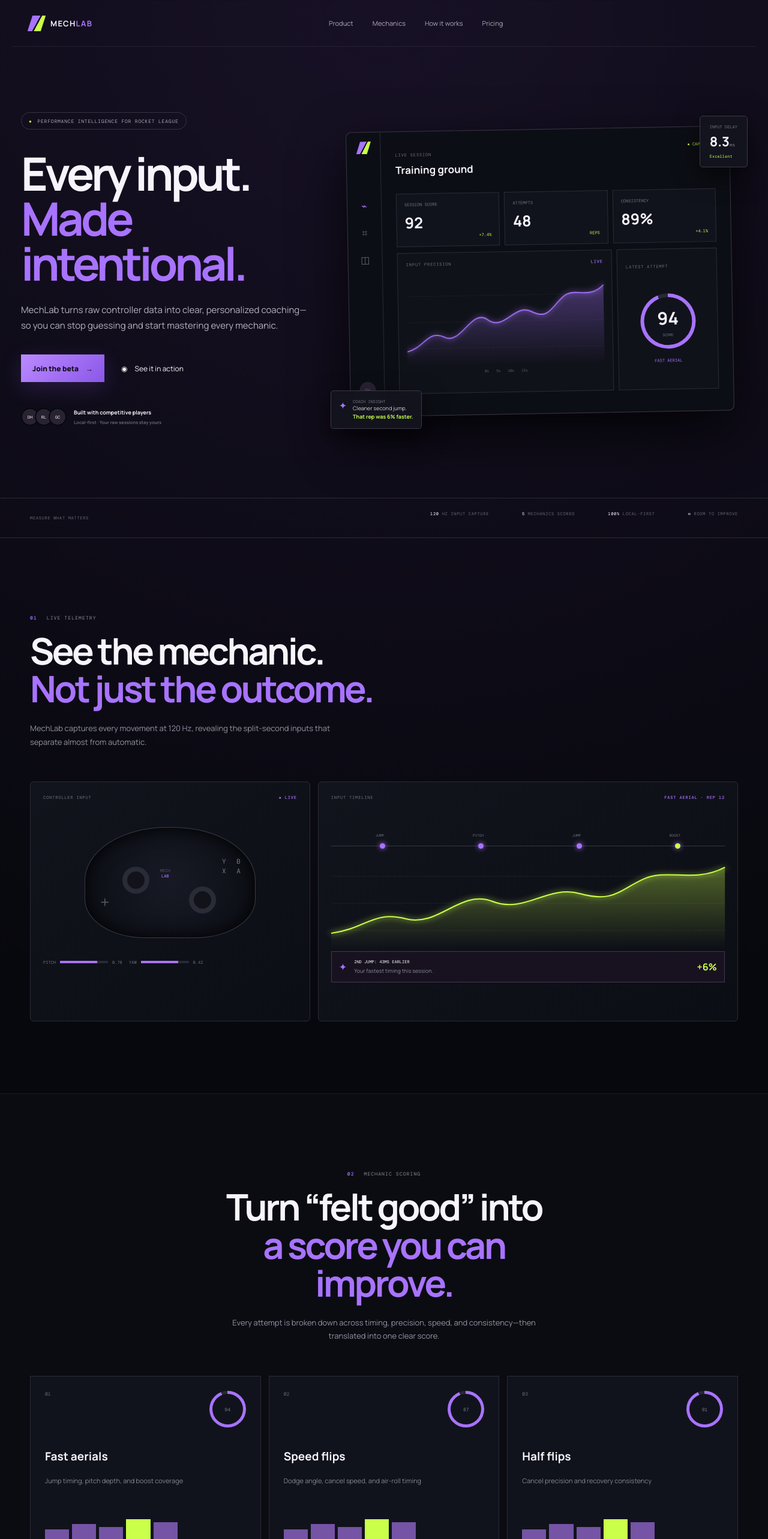
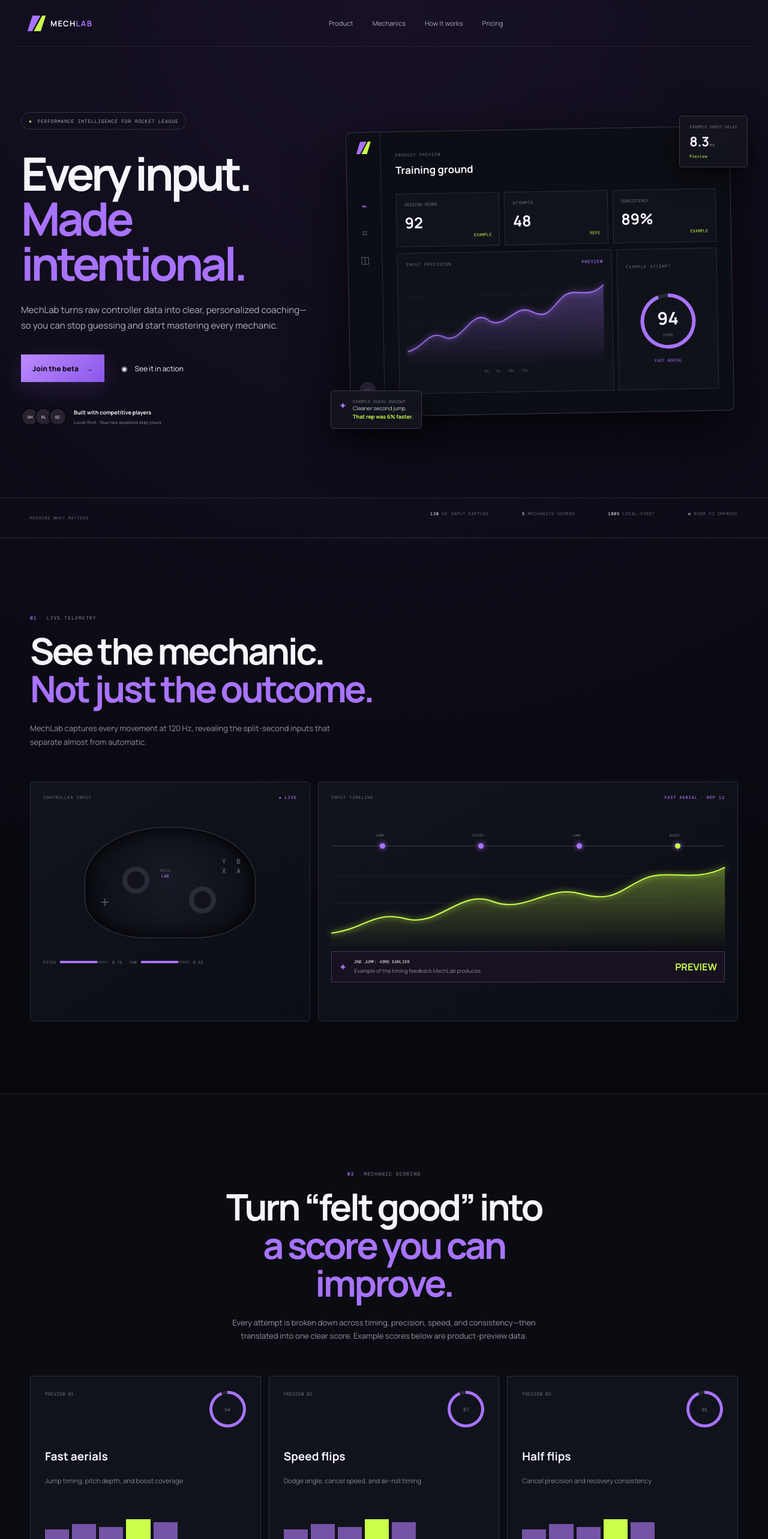
Before and after one commit to DaricHughesJ/rl-lab-web, a React (Vite) app: page / in a window 1280 px wide. Shown: the top 2566 px of the page at 60% size. Built offline with nearby package versions, Linux system fonts and the light colour scheme; no server answers.

Commit message:
Label landing previews and add legal links

```diff
--- a/src/App.jsx
+++ b/src/App.jsx
@@ -3,19 +3,19 @@ const mechanics=[['Fast aerials','Jump timing, pitch depth, and boost coverage',
 const Chart=({lime})=><svg className="chart" viewBox="0 0 500 150" preserveAspectRatio="none"><defs><linearGradient id={lime?'l':'p'} x2="0" y2="1"><stop stopColor={lime?'#caff4a':'#a873ff'} stopOpacity=".35"/><stop offset="1" stopColor={lime?'#caff4a':'#a873ff'} stopOpacity="0"/></linearGradient></defs><path className="grid" d="M0 30H500M0 75H500M0 120H500"/><path fill={`url(#${lime?'l':'p'})`} d="M0 125C45 117 53 87 95 101s69-50 110-29 69-28 111-13 49-5 80-24 65 7 104-20v135H0z"/><path className={lime?'cl':'cp'} d="M0 125C45 117 53 87 95 101s69-50 110-29 69-28 111-13 49-5 80-24 65 7 104-20"/></svg>;
 const Logo=()=> <a className="brand" href="#top"><i/><b>MECH<span>LAB</span></b></a>;
 function authResult(){let h=new URLSearchParams(location.hash.slice(1)),q=new URLSearchParams(location.search),e=h.get('error_description')||q.get('error_description');return e?{type:'error',message:e.replaceAll('+',' ')}:h.get('access_token')||q.get('code')?{type:'success',message:'Your email is confirmed. You can return to MechLab and sign in.'}:null}
-function Dashboard(){return <div className="visual"><div className="window"><aside><Logo/><i>⌁</i><i>⌗</i><i>◫</i><span>DH</span></aside><div className="dash"><header><div><small>LIVE SESSION</small><h3>Training ground</h3></div><b>● CAPTURING</b></header><div className="metrics">{[['SESSION SCORE','92','+7.4%'],['ATTEMPTS','48','REPS'],['CONSISTENCY','89%','+4.1%']].map(x=><div key={x[0]}><span>{x[0]}</span><strong>{x[1]}</strong><small>{x[2]}</small></div>)}</div><div className="dashgrid"><div className="chartcard"><label>INPUT PRECISION <b>LIVE</b></label><Chart/><footer>0s　　5s　　10s　　15s</footer></div><div className="repcard"><label>LATEST ATTEMPT</label><div className="ring"><b>94</b><small>SCORE</small></div><p>FAST AERIAL</p></div></div></div></div><div className="float delay"><small>INPUT DELAY</small><b>8.3<em>ms</em></b><i>Excellent</i></div><div className="float coach">✦ <p><small>COACH INSIGHT</small>Cleaner second jump.<br/><b>That rep was 6% faster.</b></p></div></div>}
+function Dashboard(){return <div className="visual"><div className="window"><aside><Logo/><i>⌁</i><i>⌗</i><i>◫</i><span>DH</span></aside><div className="dash"><header><div><small>PRODUCT PREVIEW</small><h3>Training ground</h3></div><b>DEMO</b></header><div className="metrics">{[['SESSION SCORE','92','EXAMPLE'],['ATTEMPTS','48','REPS'],['CONSISTENCY','89%','EXAMPLE']].map(x=><div key={x[0]}><span>{x[0]}</span><strong>{x[1]}</strong><small>{x[2]}</small></div>)}</div><div className="dashgrid"><div className="chartcard"><label>INPUT PRECISION <b>PREVIEW</b></label><Chart/><footer>0s　　5s　　10s　　15s</footer></div><div className="repcard"><label>EXAMPLE ATTEMPT</label><div className="ring"><b>94</b><small>SCORE</small></div><p>FAST AERIAL</p></div></div></div></div><div className="float delay"><small>EXAMPLE INPUT DELAY</small><b>8.3<em>ms</em></b><i>Preview</i></div><div className="float coach">✦ <p><small>EXAMPLE COACH INSIGHT</small>Cleaner second jump.<br/><b>That rep was 6% faster.</b></p></div></div>}
 function App(){let[result,setResult]=useState(null),[menu,setMenu]=useState(false),[authMode,setAuthMode]=useState(null),[user,setUser]=useState(null),[loading,setLoading]=useState(Boolean(supabase));useEffect(()=>{setResult(authResult());let subscription;if(supabase){supabase.auth.getSession().then(({data})=>{setUser(data.session?.user||null);setLoading(false)});subscription=supabase.auth.onAuthStateChange((_event,session)=>{setUser(session?.user||null);setLoading(false)}).data.subscription}else setLoading(false);return()=>subscription?.unsubscribe()},[]);useEffect(()=>{if(loading||user)return;let elements=[...document.querySelectorAll('.reveal')];if(!('IntersectionObserver'in window)){elements.forEach(x=>x.classList.add('show'));return}let observer=new IntersectionObserver(entries=>entries.forEach(entry=>entry.isIntersecting&&entry.target.classList.add('show')),{threshold:.1});elements.forEach(x=>observer.observe(x));return()=>observer.disconnect()},[loading,user]);if(loading)return <div className="app-loading"><Logo/><i/></div>;if(user)return <UserDashboard user={user} onExit={()=>setUser(null)}/>;return <><main>
 <nav><Logo/><div className={menu?'links open':'links'}><a href="#product" onClick={()=>setMenu(false)}>Product</a><a href="#mechanics" onClick={()=>setMenu(false)}>Mechanics</a><a href="#workflow" onClick={()=>setMenu(false)}>How it works</a><a href="#pricing" onClick={()=>setMenu(false)}>Pricing</a><button className="mobile-menu-login" onClick={()=>{setMenu(false);setAuthMode('login')}}>Log in</button></div><div className="navright"><button className="nav-login" onClick={()=>setAuthMode('login')}>Log in</button><button className="button mini nav-beta" onClick={()=>setAuthMode('signup')}>Join beta →</button><button className="menu-button" aria-label={menu?'Close navigation':'Open navigation'} onClick={()=>setMenu(!menu)}>{menu?'×':'☰'}</button></div></nav>
 {result&&<section className={'auth '+result.type}><div><b>ACCOUNT STATUS</b><h2>{result.type==='success'?'Email confirmed':'That link did not work'}</h2><p>{result.message}</p></div><button onClick={()=>{history.replaceState(null,'','/');setResult(null)}}>Dismiss</button></section>}
 <section className="hero" id="top"><div className="hero-copy"><p className="pill">●　PERFORMANCE INTELLIGENCE FOR ROCKET LEAGUE</p><h1>Every input.<br/><em>Made intentional.</em></h1><p className="lede">MechLab turns raw controller data into clear, personalized coaching—so you can stop guessing and start mastering every mechanic.</p><div className="actions"><button className="button" onClick={()=>setAuthMode('signup')}>Join the beta　→</button><a href="#product">◉　See it in action</a></div><p className="trust"><span>DH</span><span>RL</span><span>GC</span><b>Built with competitive players<small>Local-first · Your raw sessions stay yours</small></b></p></div><Dashboard/></section>
 <section className="stats"><p>MEASURE WHAT MATTERS</p><div><span><b>120</b> HZ INPUT CAPTURE</span><span><b>5</b> MECHANICS SCORED</span><span><b>100%</b> LOCAL-FIRST</span><span><b>∞</b> ROOM TO IMPROVE</span></div></section>
-<section className="section" id="product"><Heading n="01" tag="LIVE TELEMETRY" title={<>See the mechanic.<br/><em>Not just the outcome.</em></>} text="MechLab captures every movement at 120 Hz, revealing the split-second inputs that separate almost from automatic."/><div className="telemetry reveal"><div className="panel controller-card"><label>CONTROLLER INPUT <b>● LIVE</b></label><div className="controller"><i/><i/><span>+</span><b>Y　 B<br/> X　 A</b><em>MECH<br/><strong>LAB</strong></em></div><div className="inputs">PITCH <i><b/></i>0.78　 YAW <i><b/></i>0.42</div></div><div className="panel timeline"><label>INPUT TIMELINE <b>FAST AERIAL · REP 12</b></label><div className="events"><span>JUMP</span><span>PITCH</span><span>JUMP</span><span>BOOST</span></div><Chart lime/><div className="callout">✦ <p><b>2ND JUMP: 43MS EARLIER</b>Your fastest timing this session.</p><strong>+6%</strong></div></div></div></section>
-<section className="section mechanics" id="mechanics"><Heading center n="02" tag="MECHANIC SCORING" title={<>Turn “felt good” into<br/><em>a score you can improve.</em></>} text="Every attempt is broken down across timing, precision, speed, and consistency—then translated into one clear score."/><div className="cards">{mechanics.map((m,i)=><article className="reveal" style={{'--d':i+'00ms'}} key={m[0]}><header><span>0{i+1}</span><div className="score"><b>{m[2]}</b></div></header><h3>{m[0]}</h3><p>{m[1]}</p><div className="bars"><i/><i/><i/><i/><i/></div><a href="#insights">Explore scoring　→</a></article>)}</div></section>
-<section className="section insights" id="insights"><div className="copy reveal"><Heading n="03" tag="PERSONALIZED INSIGHTS" title={<>A coach that sees<br/><em>every millisecond.</em></>} text="No generic advice. MechLab finds the single adjustment with the greatest impact on your next rep."/><ul>{[['✦','Specific, not vague','“Release pitch 40ms sooner”—not “be faster.”'],['⌁','Built from your inputs','Every insight links to measurable evidence.'],['↗','Adapts as you improve','Your next focus changes with your performance.']].map(x=><li key={x[1]}><i>{x[0]}</i><b>{x[1]}<small>{x[2]}</small></b></li>)}</ul></div><div className="insightcard reveal"><header><span>✦ TOP INSIGHT</span><b>HIGH IMPACT</b></header><h3>Release the stick sooner<br/>on your second jump.</h3><p>You hold pitch for <b>62ms longer</b> than your best reps. Shortening that window should improve aerial speed.</p><div className="compare"><span>YOUR AVERAGE<b>184<small>ms</small></b></span>→<span>TARGET<b>122<small>ms</small></b></span></div><button>View supporting reps　↗</button></div></section>
-<section className="section analytics"><Heading n="04" tag="PROGRESS ANALYTICS" title={<>Your progress,<br/><em>made visible.</em></>} text="Track consistency, compare sessions, and see exactly which mechanics are becoming second nature."/><div className="analyticsbox reveal"><header>OVERVIEW　　MECHANICS　　SESSIONS <b>LAST 30 DAYS⌄</b></header><label>OVERALL PERFORMANCE</label><strong>+14.2% <small>↗ this month</small></strong><Chart/><div className="scorerow">{mechanics.map(m=><div key={m[0]}><span>{m[0]} <b>+8%</b></span><strong>{m[2]}<small>/100</small></strong><i><b style={{width:m[2]+'%'}}/></i></div>)}</div></div></section>
+<section className="section" id="product"><Heading n="01" tag="LIVE TELEMETRY" title={<>See the mechanic.<br/><em>Not just the outcome.</em></>} text="MechLab captures every movement at 120 Hz, revealing the split-second inputs that separate almost from automatic."/><div className="telemetry reveal"><div className="panel controller-card"><label>CONTROLLER INPUT <b>● LIVE</b></label><div className="controller"><i/><i/><span>+</span><b>Y　 B<br/> X　 A</b><em>MECH<br/><strong>LAB</strong></em></div><div className="inputs">PITCH <i><b/></i>0.78　 YAW <i><b/></i>0.42</div></div><div className="panel timeline"><label>INPUT TIMELINE <b>FAST AERIAL · REP 12</b></label><div className="events"><span>JUMP</span><span>PITCH</span><span>JUMP</span><span>BOOST</span></div><Chart lime/><div className="callout">✦ <p><b>2ND JUMP: 43MS EARLIER</b>Example of the timing feedback MechLab produces.</p><strong>PREVIEW</strong></div></div></div></section>
+<section className="section mechanics" id="mechanics"><Heading center n="02" tag="MECHANIC SCORING" title={<>Turn “felt good” into<br/><em>a score you can improve.</em></>} text="Every attempt is broken down across timing, precision, speed, and consistency—then translated into one clear score. Example scores below are product-preview data."/><div className="cards">{mechanics.map((m,i)=><article className="reveal" style={{'--d':i+'00ms'}} key={m[0]}><header><span>PREVIEW 0{i+1}</span><div className="score"><b>{m[2]}</b></div></header><h3>{m[0]}</h3><p>{m[1]}</p><div className="bars"><i/><i/><i/><i/><i/></div><a href="#insights">Explore scoring　→</a></article>)}</div></section>
+<section className="section insights" id="insights"><div className="copy reveal"><Heading n="03" tag="PERSONALIZED INSIGHTS" title={<>A coach that sees<br/><em>every millisecond.</em></>} text="MechLab turns measured input timing into focused feedback. The example card shows the intended presentation of a coaching insight."/><ul>{[['✦','Specific, not vague','Timing feedback points to a measurable adjustment.'],['⌁','Built from your inputs','Insights link back to recorded evidence.'],['↗','Adapts as you improve','Your focus can change with your performance.']].map(x=><li key={x[1]}><i>{x[0]}</i><b>{x[1]}<small>{x[2]}</small></b></li>)}</ul></div><div className="insightcard reveal"><header><span>✦ PRODUCT PREVIEW</span><b>EXAMPLE</b></header><h3>Release the stick sooner<br/>on your second jump.</h3><p>Example feedback presentation based on measurable timing differences between reps.</p><div className="compare"><span>EXAMPLE AVERAGE<b>184<small>ms</small></b></span>→<span>EXAMPLE TARGET<b>122<small>ms</small></b></span></div><button>Preview supporting reps　↗</button></div></section>
+<section className="section analytics"><Heading n="04" tag="PROGRESS ANALYTICS · PRODUCT PREVIEW" title={<>Your progress,<br/><em>made visible.</em></>} text="The signed-in dashboard uses your synced Supabase session and mechanic data. The chart below is illustrative preview data."/><div className="analyticsbox reveal"><header>PRODUCT PREVIEW　 OVERVIEW　　MECHANICS　　SESSIONS <b>EXAMPLE RANGE</b></header><label>EXAMPLE PERFORMANCE TREND</label><strong>+14.2% <small>illustrative</small></strong><Chart/><div className="scorerow">{mechanics.map(m=><div key={m[0]}><span>{m[0]} <b>EXAMPLE</b></span><strong>{m[2]}<small>/100</small></strong><i><b style={{width:m[2]+'%'}}/></i></div>)}</div></div></section>
 <section className="section workflow" id="workflow"><Heading center n="05" tag="THE TRAINING LOOP" title={<>Practice smarter.<br/><em>Improve on purpose.</em></>}/><div className="steps">{[['Connect','Plug in your controller and launch Rocket League. Nothing to configure.'],['Play','Train in freeplay or offline. MechLab detects every attempt.'],['Understand','Review scores, timelines, and focused insights in the app.'],['Improve','Apply one change. Watch the data move.']].map((s,i)=><article className="reveal" key={s[0]}><span>0{i+1}</span><i>{['⌁','▶','◎','↗'][i]}</i><h3>{s[0]}</h3><p>{s[1]}</p></article>)}</div></section>
-<section className="section profile"><div className="profilebox reveal"><div className="player"><header><span>DH</span><b>DARIC<small>GRAND CHAMPION I</small></b></header><label>LEVEL 24　 68%</label><i className="progress"/><div className="playerstats"><b>1,248<small>REPS</small></b><b>89<small>AVG SCORE</small></b><b>16<small>DAY STREAK</small></b></div><div className="heatmap">{Array.from({length:72},(_,i)=><i className={i%7<3&&i%4?'hot':''} key={i}/>)}</div></div><div><Heading tag="YOUR PLAYER PROFILE" title={<>Every rep, win,<br/><em>and breakthrough.</em></>} text="Build a permanent record of your mechanics. Streaks keep you moving; milestones show how far you’ve come."/><div className="badges"><span>◇<b>1K CLUB</b></span><span>↗<b>IMPROVED</b></span><span>✦<b>16 DAY STREAK</b></span></div></div></div></section>
-<section className="section pricing" id="pricing"><div className="reveal"><Heading center tag="START YOUR NEXT REP" title={<>Your mechanics aren’t random.<br/><em>Your training shouldn’t be either.</em></>} text="Start measuring what matters. Create your beta account and be first in line for the future of mechanics coaching."/><button className="button" onClick={()=>setAuthMode('signup')}>Create beta account　→</button><small>FREE DURING BETA · WINDOWS 10/11 · NO CREDIT CARD</small><small>BETA 1 IS NOT CODE-SIGNED, SO WINDOWS MAY WARN ON FIRST RUN · FREEPLAY AND OFFLINE TRAINING ARE THE SUPPORTED WORKFLOWS · FLIP-RESET SCORING NEEDS THE OPTIONAL BAKKESMOD TELEMETRY PLUGIN</small><small>SCORING THRESHOLDS ARE PROVISIONAL DURING BETA — HOW YOUR SCORES MOVE BETWEEN SESSIONS IS EXACT, THE ABSOLUTE FIGURES WILL SHIFT AS THEY ARE TUNED TO REAL REPS</small></div></section>
-<footer className="sitefooter"><div><Logo/><p>Performance intelligence for Rocket League players.</p></div><div><b>PRODUCT</b><a href="#product">Live telemetry</a><a href="#mechanics">Scoring</a><a href="#insights">Insights</a></div><div><b>BETA</b><button onClick={()=>setAuthMode('signup')}>Request access</button><button onClick={()=>setAuthMode('login')}>Tester sign in</button><a href="https://www.mechlab.gg">Support</a></div><p className="copyright">© 2026 MECHLAB　 ·　 Not affiliated with Psyonix or Epic Games.　 ·　 <b>● SYSTEMS OPERATIONAL</b></p></footer>
+<section className="section profile"><div className="profilebox reveal"><div className="player"><header><span>DH</span><b>EXAMPLE PLAYER<small>PRODUCT PREVIEW</small></b></header><label>PREVIEW PROGRESSION</label><i className="progress"/><div className="playerstats"><b>1,248<small>EXAMPLE REPS</small></b><b>89<small>EXAMPLE SCORE</small></b><b>16<small>EXAMPLE STREAK</small></b></div><div className="heatmap">{Array.from({length:72},(_,i)=><i className={i%7<3&&i%4?'hot':''} key={i}/>)}</div></div><div><Heading tag="PRODUCT PREVIEW" title={<>A future home for<br/><em>your training history.</em></>} text="This progression card is a concept preview, not a promise that levels, streaks, badges, or milestones are already in the beta. The live account dashboard currently focuses on synced sessions and mechanic progress."/><div className="badges"><span>◇<b>EXAMPLE BADGE</b></span><span>↗<b>PREVIEW</b></span><span>✦<b>CONCEPT</b></span></div></div></div></section>
+<section className="section pricing" id="pricing"><div className="reveal"><Heading center tag="START YOUR NEXT REP" title={<>Your mechanics aren’t random.<br/><em>Your training shouldn’t be either.</em></>} text="Start measuring what matters. Create your beta account and be first in line for mechanics coaching."/><button className="button" onClick={()=>setAuthMode('signup')}>Create beta account　→</button><small>FREE DURING BETA · WINDOWS 10/11 · NO CREDIT CARD</small><small>BETA 1 IS NOT CODE-SIGNED, SO WINDOWS MAY WARN ON FIRST RUN · FREEPLAY AND OFFLINE TRAINING ARE THE SUPPORTED WORKFLOWS · FLIP-RESET SCORING NEEDS THE OPTIONAL BAKKESMOD TELEMETRY PLUGIN</small><small>SCORING THRESHOLDS ARE PROVISIONAL DURING BETA — HOW YOUR SCORES MOVE BETWEEN SESSIONS IS EXACT, THE ABSOLUTE FIGURES WILL SHIFT AS THEY ARE TUNED TO REAL REPS</small></div></section>
+<footer className="sitefooter"><div><Logo/><p>Performance intelligence for Rocket League players.</p></div><div><b>PRODUCT</b><a href="#product">Live telemetry</a><a href="#mechanics">Scoring</a><a href="#insights">Insights</a></div><div><b>BETA</b><button onClick={()=>setAuthMode('signup')}>Request access</button><button onClick={()=>setAuthMode('login')}>Tester sign in</button><a href="mailto:support@mechlab.gg">Support</a><a href="/privacy">Privacy</a><a href="/terms">Beta terms</a></div><p className="copyright">© 2026 MECHLAB　 ·　 Not affiliated with Psyonix or Epic Games.　 ·　 <b>● SYSTEMS OPERATIONAL</b></p></footer>
 </main>{authMode&&<AuthModal initialMode={authMode} onClose={()=>setAuthMode(null)}/>}</>}
 function Heading({n,tag,title,text,center}){return <div className={'heading reveal '+(center?'center':'')}><p className="eyebrow">{n&&<b>{n}</b>} {tag}</p><h2>{title}</h2>{text&&<p>{text}</p>}</div>};export default App
```
